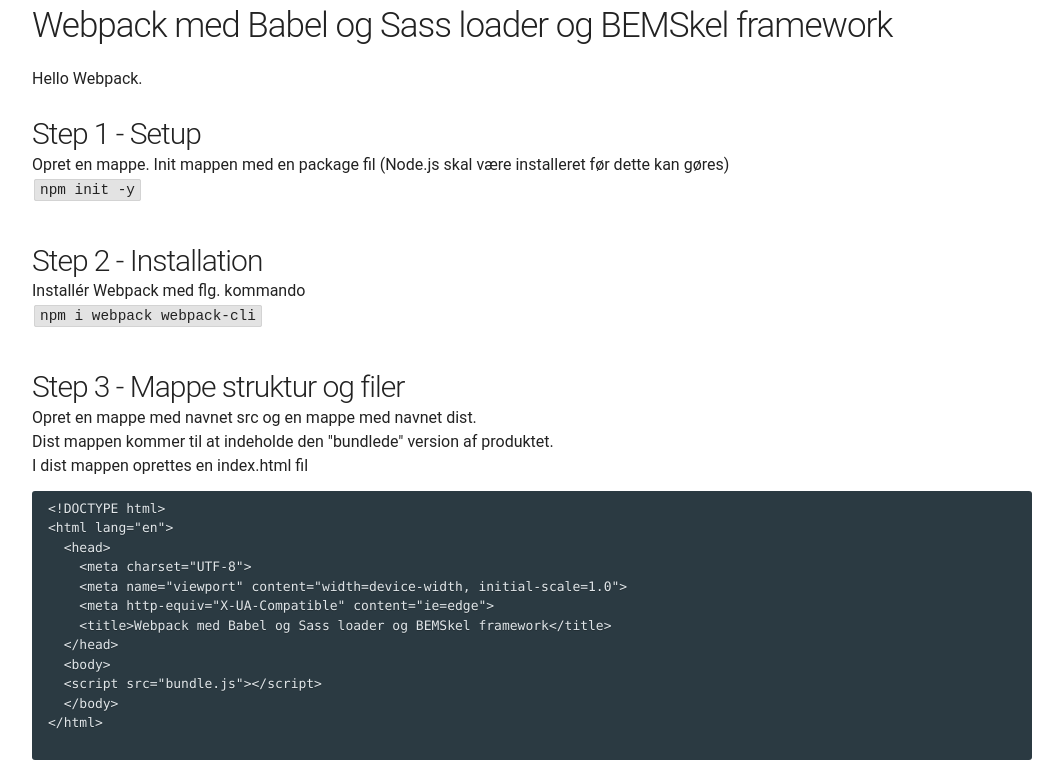
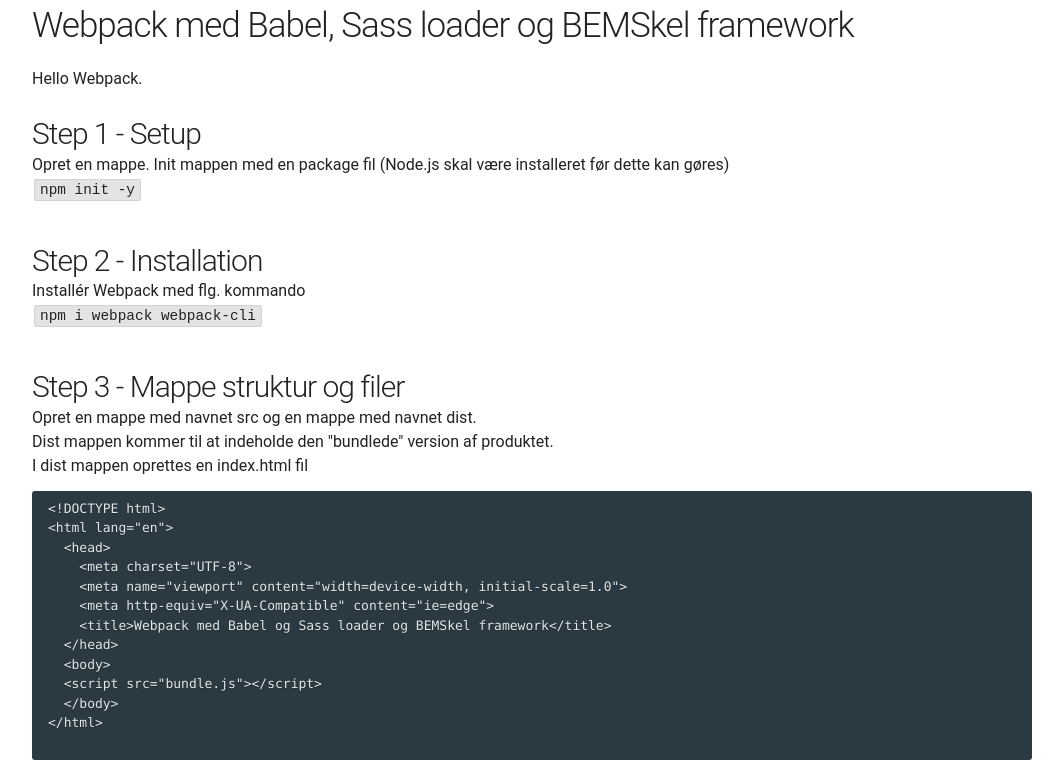
Before and after one commit to NielsHarbo/Webpack-med-Babel-Sass-og-BEMSkel, a website built with webpack: page dist/index.html in a window 1280 px wide. Shown: the top 781 px of the page, without its empty margins (108-1171 px from the left). Built offline with nearby package versions, Linux system fonts and the light colour scheme.

Commit message:
Flere rettelser

```diff
--- a/dist/index.html
+++ b/dist/index.html
@@ -12,7 +12,7 @@
   <div class="container">
     <div class="row">
       <div class="col col--12">
-        <h1>Webpack med Babel og Sass loader og BEMSkel framework</h1>
+        <h1>Webpack med Babel, Sass loader og BEMSkel framework</h1>
       </div>
       <div id="dom-app" class="row">
 
```
